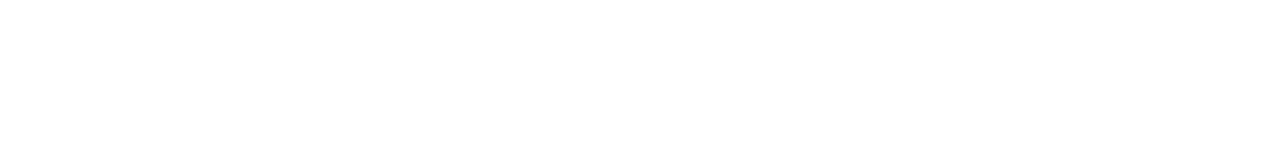
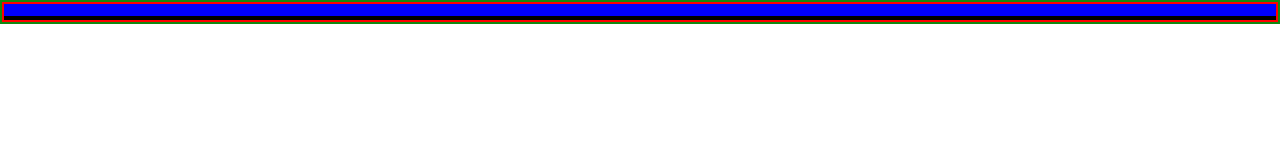
Before and after one commit to Ashutosh759/Youtube_Clone, a plain HTML site: page index.html in a window 1280 px wide. Drawn offline with Linux system fonts and the light colour scheme.

Commit message:
second commit

```diff
--- a/index.html
+++ b/index.html
@@ -4,8 +4,21 @@
     <meta charset="UTF-8">
     <meta name="viewport" content="width=device-width, initial-scale=1.0">
     <title>Youtube-Ashutosh</title>
+    <link rel="stylesheet" href="style.css" />
 </head>
 <body>
+    <div class="maincontainer" id="MainContaier ">
+        <div class="navbarcontainer" id="navbarcontainer">
+            <div class="leftnavbarcontainer" id="leftnavbarcontainer"></div>
+            <div class="middlenavbarcontainer" id="middlenavbarcontainer"></div>
+            <div class="rightnavbarcontainer" id="rightnavbarcontainer"></div>
+        <div>
+        <div class="maincontentcontainer" id="maincontentcontainer"></div>
+            <div class="sidebarcontiner" id="sidebarcontiner"></div>
+            <div class="videomaincontainer" id="videomaincontainer"></div>
+
+        <div>
+     </div>
 
 </body>
 </html>
--- a/style.css
+++ b/style.css
@@ -0,0 +1,19 @@
+*{
+    margin: 0;
+    padding: 0;
+    box-sizing: border-box;
+}
+.maincontainer{
+    border:2px solid rgb(17, 136, 17);
+}
+.navbarcontainer{
+    border:2px solid red;
+}
+.leftnavbarcontainer,
+.rightnavbarcontainer,
+.middlenavbarcontainer{
+    border:2px solid blue;
+}
+.maincontentcontainer{
+    border:2px solid black;
+}
```
